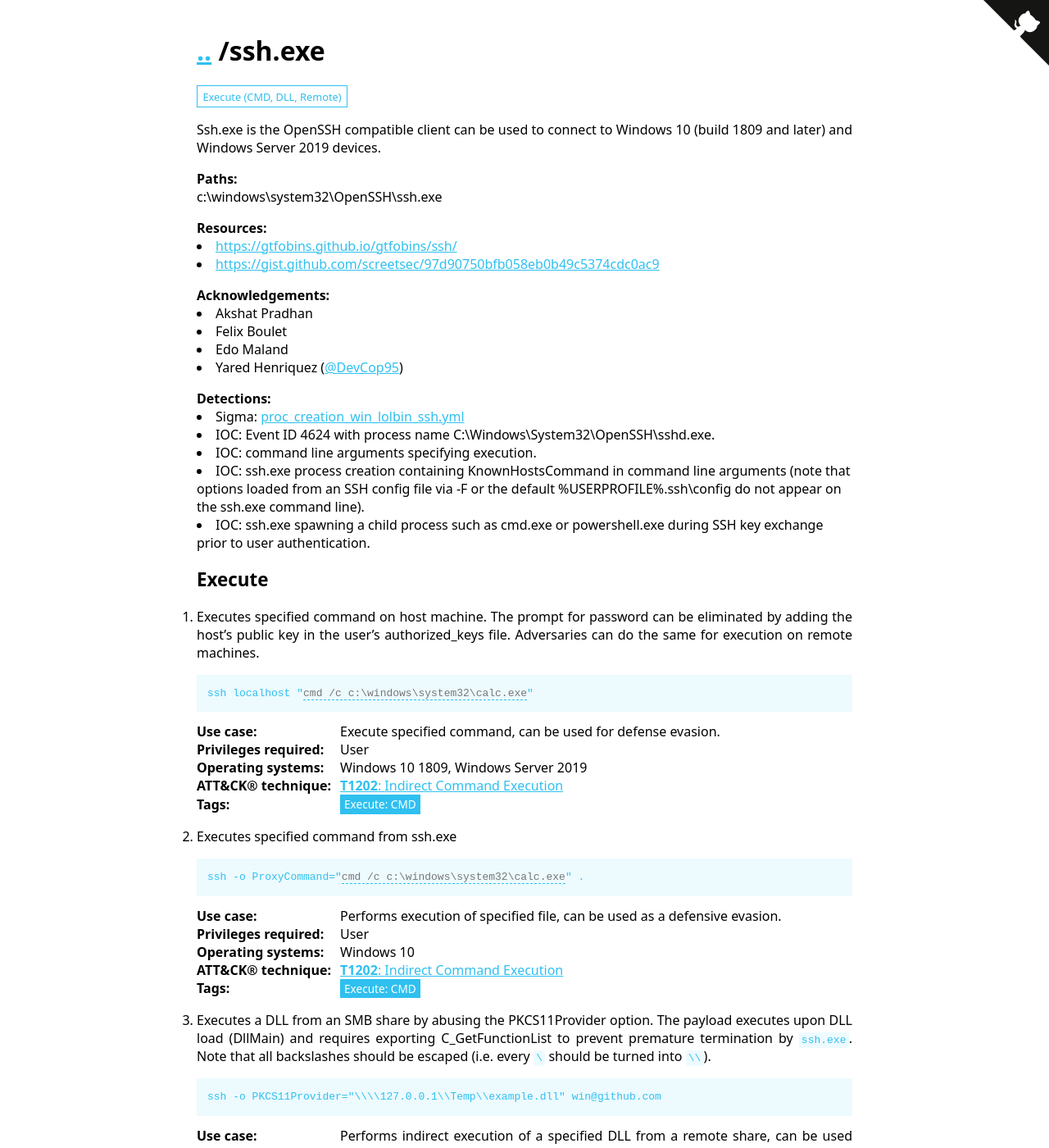
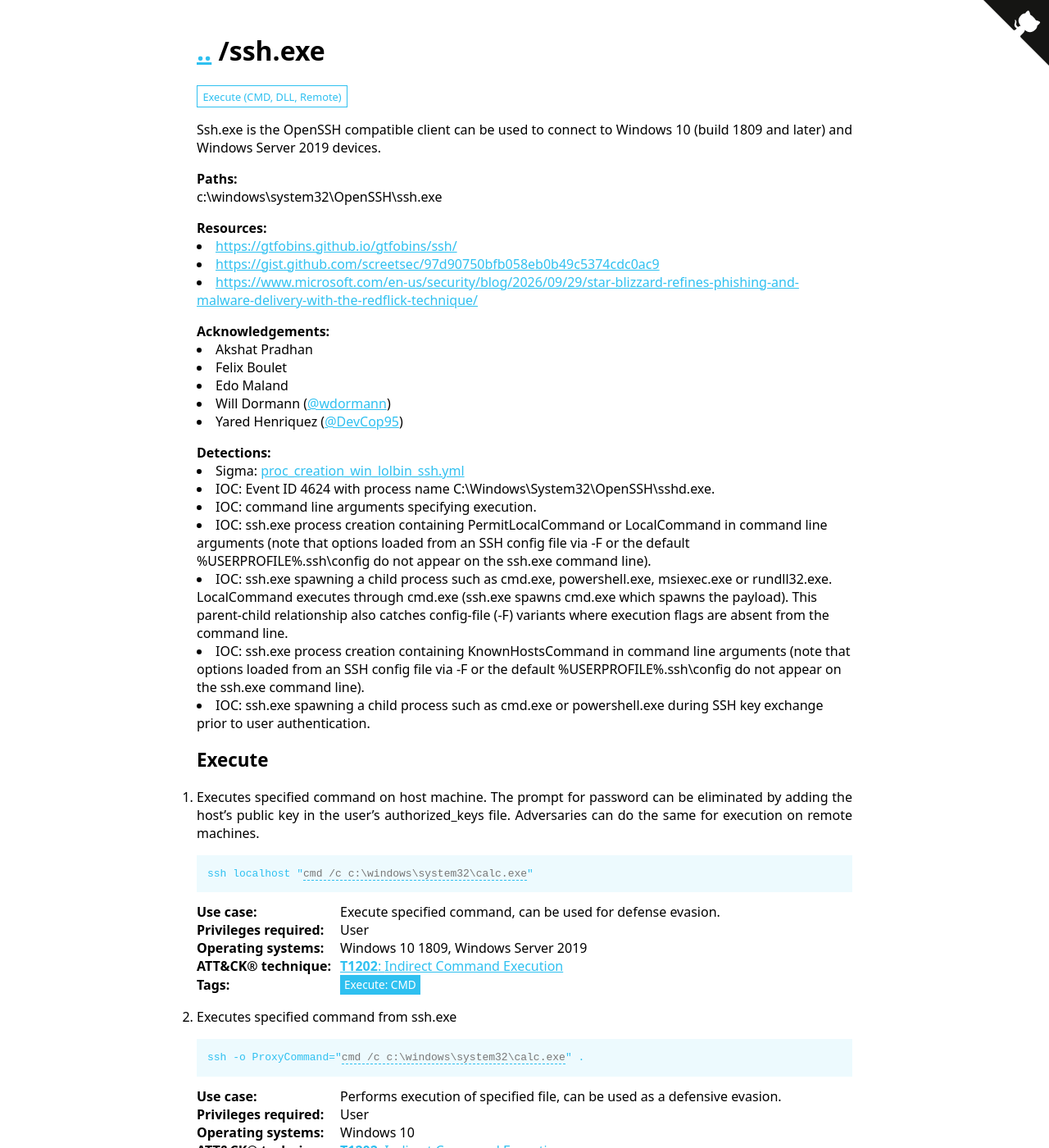
Before and after one commit to LOLBAS-Project/LOLBAS-Project.github.io, a Jekyll site: the page built from _lolbas/Binaries/Ssh.md, in a window 1280 px wide and 1400 px high. Shown: the whole window at 82% size. Built offline with Jekyll 4.4.1, drawn with Linux system fonts in a browser that asks for light colours; some of the changed text lies outside the part shown.

Commit message:
Applying update LOLBAS-Project/LOLBAS@351e280b9b133c0215e2930d35aad85297e324f9

```diff
--- a/_lolbas/Binaries/Ssh.md
+++ b/_lolbas/Binaries/Ssh.md
@@ -32,7 +32,16 @@ Commands:
     Tags:
       - Execute: DLL
       - Execute: Remote
-  - Command: ssh.exe -o "StrictHostKeyChecking=no" -o "KnownHostsCommand=C:\Windows\System32\cmd.exe /c {CMD}" user@host
+  - Command: ssh.exe -o "StrictHostKeyChecking=no" -o "PermitLocalCommand=yes" -o "LocalCommand={CMD}" user@host
+    Description: Executes a local command via the `LocalCommand` option (enabled by `PermitLocalCommand=yes`) after the SSH session is successfully established and authenticated.
+    Usecase: Performs execution of specified file, can be used as a defensive evasion.
+    Category: Execute
+    Privileges: User
+    MitreID: T1202
+    OperatingSystem: Windows 10, Windows 11, Windows Server 2019, Windows Server 2022
+    Tags:
+      - Execute: CMD
+  - Command: ssh.exe -o "StrictHostKeyChecking=no" -o "KnownHostsCommand=C:\Windows\System32\cmd.exe /c {CMD}" win@github.com
     Description: Executes a local command through the `KnownHostsCommand` option, which OpenSSH invokes to retrieve host keys during key exchange prior to user authentication. Does not require `PermitLocalCommand` and executes before authentication completes.
     Usecase: Performs execution of specified file, can be used as a defensive evasion.
     Category: Execute
@@ -49,15 +58,20 @@ Detection:
   - Sigma: https://github.com/SigmaHQ/sigma/blob/c04bef2fbbe8beff6c7620d5d7ea6872dbe7acba/rules/windows/process_creation/proc_creation_win_lolbin_ssh.yml
   - IOC: Event ID 4624 with process name C:\Windows\System32\OpenSSH\sshd.exe.
   - IOC: command line arguments specifying execution.
+  - IOC: ssh.exe process creation containing PermitLocalCommand or LocalCommand in command line arguments (note that options loaded from an SSH config file via -F or the default %USERPROFILE%\.ssh\config do not appear on the ssh.exe command line).
+  - IOC: ssh.exe spawning a child process such as cmd.exe, powershell.exe, msiexec.exe or rundll32.exe. LocalCommand executes through cmd.exe (ssh.exe spawns cmd.exe which spawns the payload). This parent-child relationship also catches config-file (-F) variants where execution flags are absent from the command line.
   - IOC: ssh.exe process creation containing KnownHostsCommand in command line arguments (note that options loaded from an SSH config file via -F or the default %USERPROFILE%\.ssh\config do not appear on the ssh.exe command line).
   - IOC: ssh.exe spawning a child process such as cmd.exe or powershell.exe during SSH key exchange prior to user authentication.
 Resources:
   - Link: https://gtfobins.github.io/gtfobins/ssh/
   - Link: https://gist.github.com/screetsec/97d90750bfb058eb0b49c5374cdc0ac9
+  - Link: https://www.microsoft.com/en-us/security/blog/2026/09/29/star-blizzard-refines-phishing-and-malware-delivery-with-the-redflick-technique/
 Acknowledgement:
   - Person: Akshat Pradhan
   - Person: Felix Boulet
   - Person: Edo Maland
+  - Person: Will Dormann
+    Handle: '@wdormann'
   - Person: Yared Henriquez
     Handle: '@DevCop95'
 ---
```
